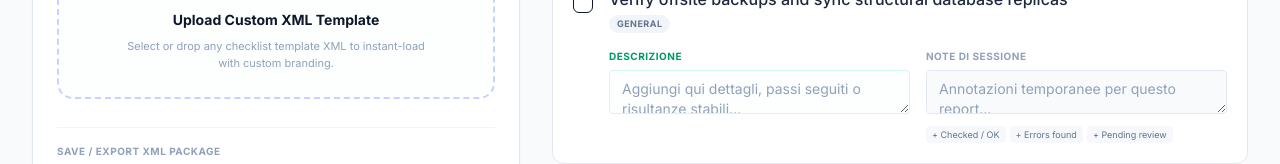
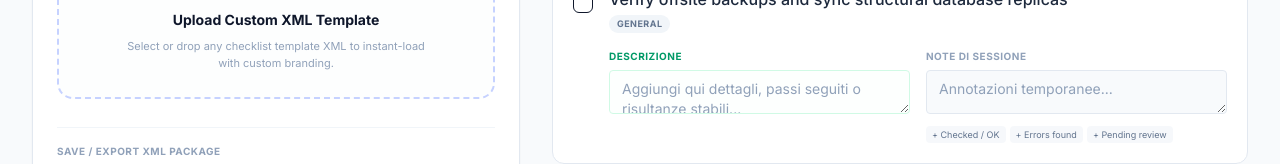
Before and after one commit to ic-dith/app-checklist-it, a React (Vite) app: page / in a window 1280 px wide. Shown: the part 377-541 px from the top of the page. Built offline with nearby package versions, Linux system fonts and the light colour scheme; no server answers.

Commit message:
cambio row 168

```diff
--- a/src/components/ChecklistItemRow.tsx
+++ b/src/components/ChecklistItemRow.tsx
@@ -165,7 +165,7 @@ export function ChecklistItemRow({
               id={`note-input-${item.id}`}
               value={taskState.note || ""}
               onChange={(e) => onUpdateNote(item.id, e.target.value)}
-              placeholder="Annotazioni temporanee per questo report..."
+              placeholder="Annotazioni temporanee..."
               rows={1}
               className="w-full min-h-[44px] py-2 px-3 bg-slate-50 dark:bg-slate-950/15 border border-slate-200 dark:border-slate-850 rounded text-sm text-slate-755 dark:text-slate-300 focus:outline-none focus:ring-1 focus:ring-slate-350 dark:focus:ring-slate-750 resize-y placeholder-slate-400"
             />
```
